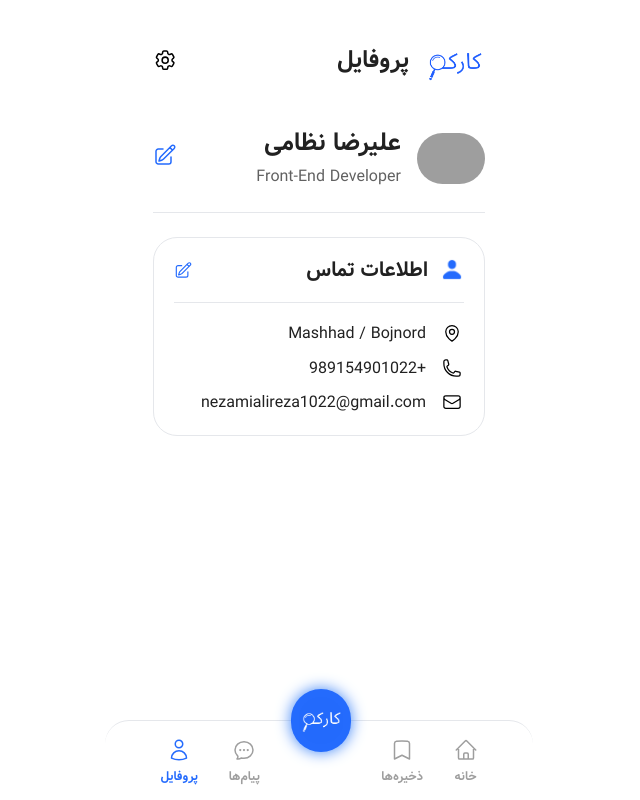
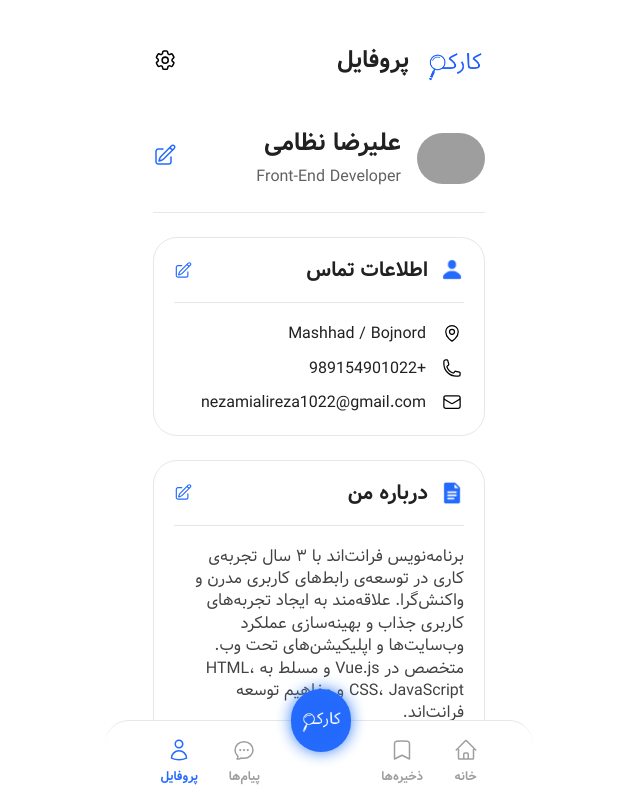
Before and after one commit to alirezanezami1/Job-Finder-App, a Vue app: page /profile in a window 1280 px wide. Shown: the whole page, without its empty margins (321-961 px from the left). Built offline with nearby package versions, Linux system fonts and the light colour scheme; grey boxes are pictures that could not be loaded.

Commit message:
complete the summary sction

```diff
--- a/src/composables/useProfile.js
+++ b/src/composables/useProfile.js
@@ -6,7 +6,8 @@ export function useProfile() {
       firstName: 'علیرضا',
       lastName: 'نظامی',
       currentPosition: 'Front-End Developer',
-      summary: '',
+      summary:
+        'برنامه‌نویس فرانت‌اند با ۳ سال تجربه‌ی کاری در توسعه‌ی رابط‌های کاربری مدرن و واکنش‌گرا. علاقه‌مند به ایجاد تجربه‌های کاربری جذاب و بهینه‌سازی عملکرد وب‌سایت‌ها و اپلیکیشن‌های تحت وب. متخصص در Vue.js و مسلط به HTML، CSS، JavaScript و مفاهیم توسعه فرانت‌اند.',
     },
 
     contactInfo: {
--- a/src/views/ProfileView.vue
+++ b/src/views/ProfileView.vue
@@ -23,16 +23,20 @@ const currentPosition = computed(() => {
   return `${profile.value.basicInfo.currentPosition}`.trim()
 })
 
+const summary = computed(() => {
+  return `${profile.value.basicInfo.summary}`.trim()
+})
+
 const address = computed(() => {
-  return `${profile.value.contactInfo.address}`
+  return `${profile.value.contactInfo.address}`.trim()
 })
 
 const phone = computed(() => {
-  return `${profile.value.contactInfo.phone}`
+  return `${profile.value.contactInfo.phone}`.trim()
 })
 
 const email = computed(() => {
-  return `${profile.value.contactInfo.email}`
+  return `${profile.value.contactInfo.email}`.trim()
 })
 
 const goToEditProfile = (section) => {
@@ -105,6 +109,18 @@ const goToEditProfile = (section) => {
           </div>
         </div>
       </componentProfile>
+
+      <!-- //// summary  -->
+      <componentProfile>
+        <div class="flex justify-between items-center gap-3 w-full border-b border-gray-200 pb-5">
+          <img src="/public/icons/icons8-document-100.png" alt="user" class="w-[24px]" />
+          <h5 class="font-bold text-[20px] leading-[120%] text-gray900 w-full text-right">
+            درباره من
+          </h5>
+          <PencilSquareIcon class="w-[24px] text-primary500" />
+        </div>
+        <p class="text-[16px] leading-[140%] text-gray800 font-medium">{{ summary }}</p>
+      </componentProfile>
     </div>
 
     <NavbarMenu />
```
